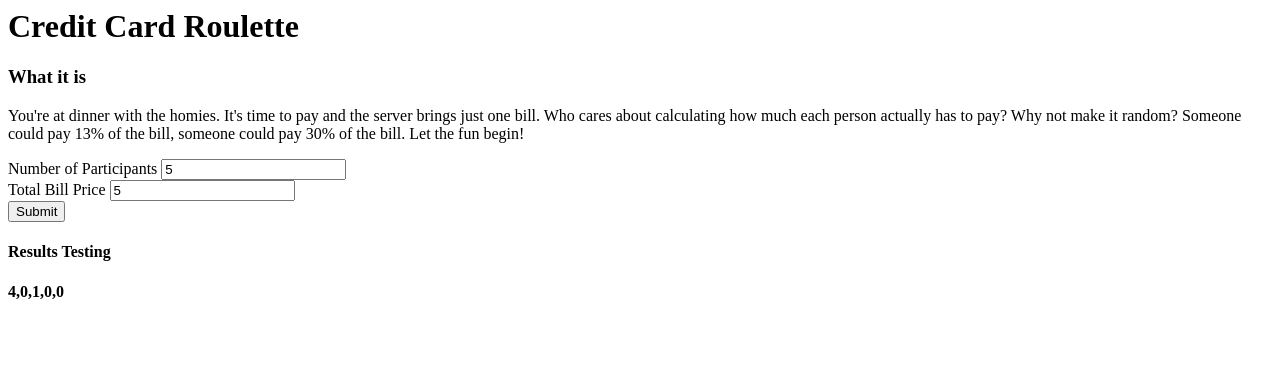
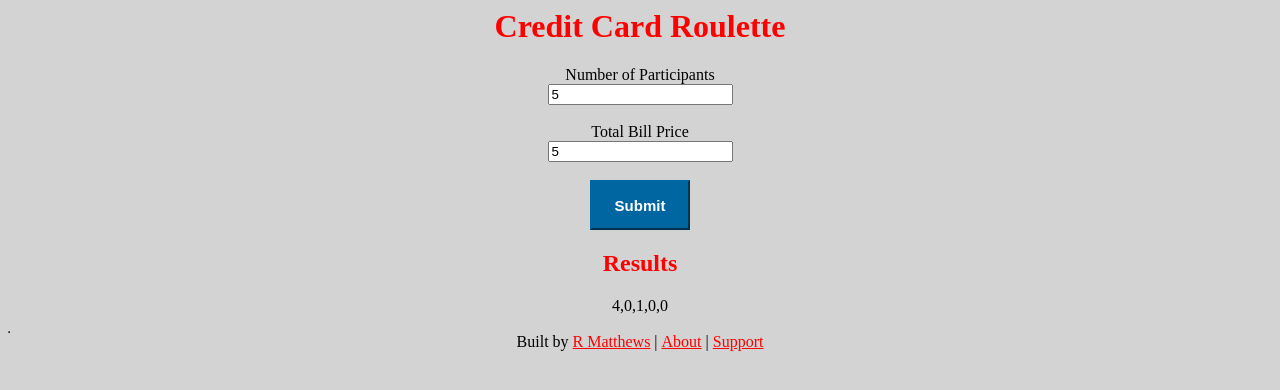
Before and after one commit to rrmatthews/CreditCardRoulette, a plain HTML site: page main.html in a window 1280 px wide. Both pictures are taken after typing "5", "5" into the empty fields and a click on the button "Submit". Drawn offline with Linux system fonts and the light colour scheme.

Commit message:
ugly MVP

```diff
--- /dev/null
+++ b/main.css
@@ -0,0 +1,62 @@
+h1 {
+    color: red;
+    text-align: center;
+}
+
+h2, h3 {
+    text-align: center;
+}
+
+body {
+    background: lightgray;
+}
+
+p {
+    text-align: center;
+}
+
+/* unvisited link */
+a:link {
+    color: red;
+}
+
+/* visited link */
+a:visited {
+    color: red;
+}
+
+/* mouse over link */
+a:hover {
+    color: red;
+}
+
+/* selected link */
+a:active {
+    color: red;
+}
+
+#mainPart {
+    text-align: center;
+}
+
+#submit {
+    background: #0066A2;
+
+    color: white;
+
+    border-style: outset;
+
+    border-color: #0066A2;
+
+    height: 50px;
+
+    width: 100px;
+
+    font: bold 15px arial, sans-serif;
+
+    text-shadow:none;
+}
+
+footer {
+    text-align: center;
+}
--- a/main.html
+++ b/main.html
@@ -2,31 +2,36 @@
 <head>
     <title>Credit Card Roulette</title>
 		<meta charset="utf-8" />
-		<meta name="viewport" content="width=device-width, initial-scale=1" />
+        <meta name="viewport" content="width=device-width, initial-scale=1" />
+        <link rel="stylesheet" href="main.css"/>
 		<!--[if lte IE 8]><script src="assets/js/ie/html5shiv.js"></script><![endif]-->
-		<!--link rel="stylesheet" href="assets/css/main.css" />
 		<!--[if lte IE 8]><link rel="stylesheet" href="assets/css/ie8.css" /><![endif]-->
 </head>
 <body>
     <h1>Credit Card Roulette</h1>
-    <section>
-        <h3>What it is</h3>
-        <p>You're at dinner with the homies. It's time to pay and the server brings just one bill. Who cares about calculating how much each person actually has to pay? Why not make it random? Someone could pay 13% of the bill, someone could pay 30% of the bill. Let the fun begin!</p>
-    </section>
-    <section>
+    <section id="mainPart">
         <label for="numPeople">Number of Participants</label>
+        <br>
         <input type="number" id="numPeople" placeholder="4 People">
         <br>
+        <br>
         <label for="numPeople">Total Bill Price</label>
-        <input type="number" id="price" placeholder="100.00"/>
+        <br>
+        <input type="number" id="price" placeholder="100"/>
+        <br>
         <br>
         <button id="submit" onclick="myFunction()">Submit</button>
+    </section>
 
-        <h4>Results Testing<h4>
-        <p id="demo"></p>
-        <p id="demo2"></p>
 
-        <script>
+    <section>
+        <h1>Results</h1>
+        <p id="results"></p>
+
+        <table border="1">
+
+        <script language="javascript" type="text/javascript">
+
             function myFunction() {
                 var arr = [];
                 var numPeople = document.getElementById("numPeople").value;
@@ -38,18 +43,20 @@
                     price = price - rando;
                 }
                 arr[numPeople-1] += price;
-                console.log(price);
-
-
-                document.getElementById("demo").innerHTML = arr;
                 console.log(arr);
+                document.getElementById("results").innerHTML = arr;
             }
 
             function getRandomInt(min, max) {
                 return Math.floor(Math.random() * (max - min + 1)) + min;
             }
         </script>
+        </table>
     </section>
+
+    <footer>
+        Built by <a href="http://www.rrmatthews.com">R Matthews</a>&nbsp;|&nbsp;<a href="about.html">About</a>&nbsp;|&nbsp;<a href="support.html">Support</a>
+    </footer>
 
 
 </body>
```
Also changed, not shown: about.html (added, +30 -0 lines), support.html (added, +24 -0 lines).
